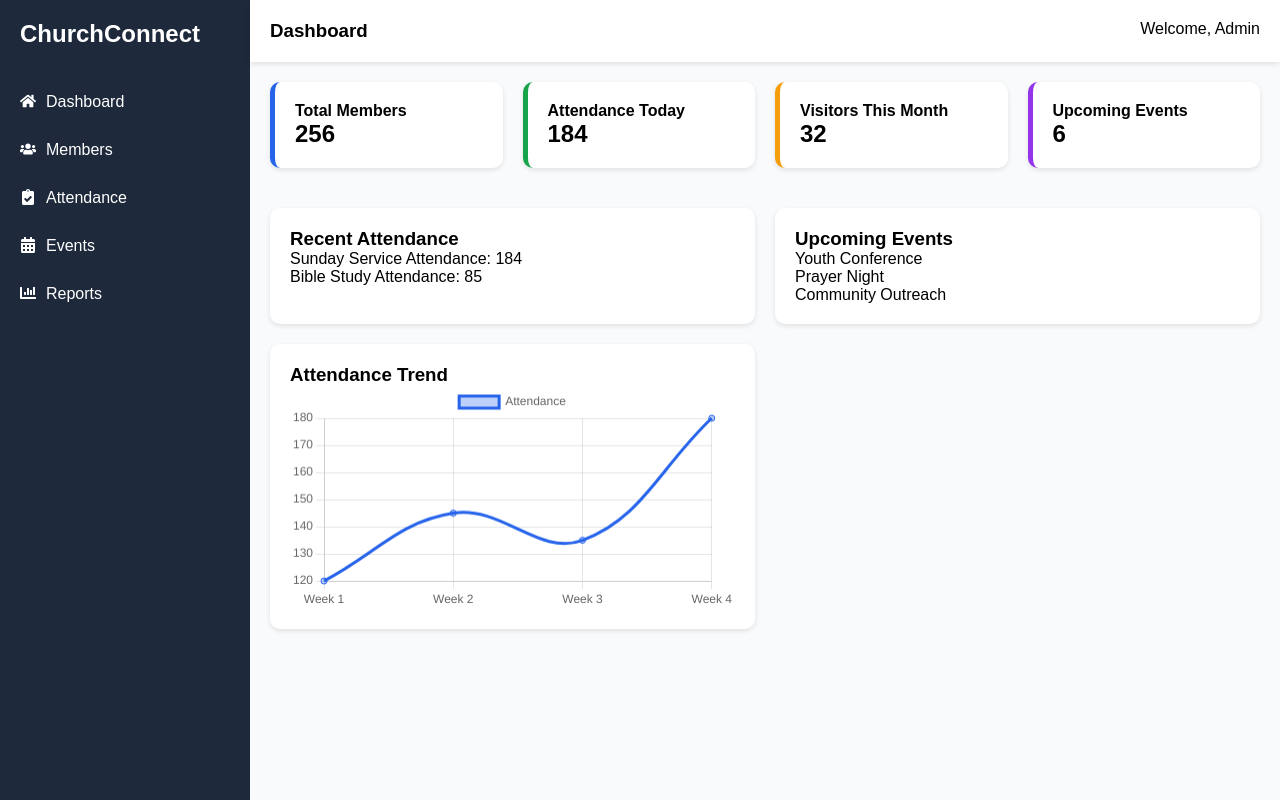
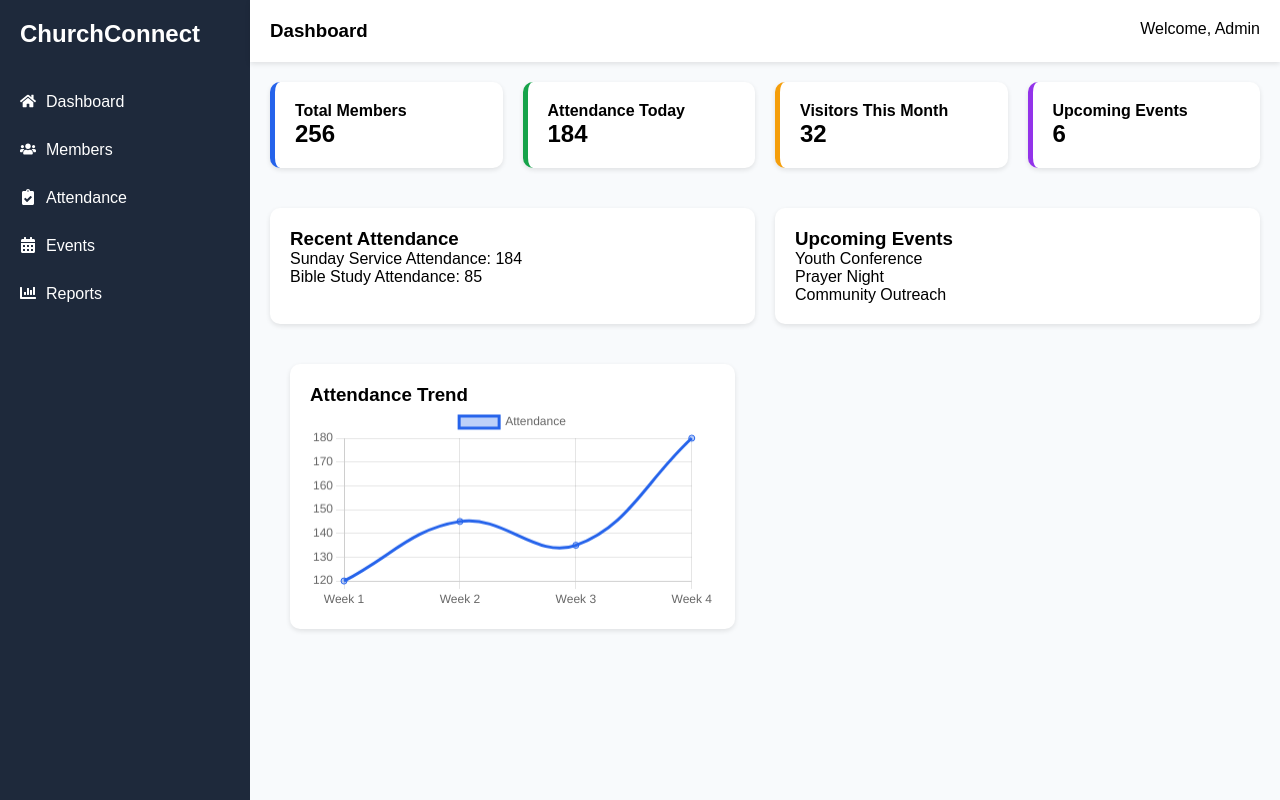
Before and after one commit to MphoJr/Church-Connect, a React (Vite) app in the folder client/: page / in a window 1280 px wide. Built offline with nearby package versions, Linux system fonts and the light colour scheme.

Commit message:
Add chart-panel styling and update Dashboard to use chart-panel for AttendanceChart

```diff
--- a/client/src/App.css
+++ b/client/src/App.css
@@ -72,3 +72,10 @@
   border-radius: 10px;
   box-shadow: 0 2px 5px rgba(0, 0, 0, 0.1);
 }
+.chart-panel {
+  background: white;
+  padding: 20px;
+  border-radius: 10px;
+  margin: 20px;
+  box-shadow: 0 2px 5px rgba(0, 0, 0, 0.1);
+}
--- a/client/src/pages/Dashboard.jsx
+++ b/client/src/pages/Dashboard.jsx
@@ -34,9 +34,8 @@ const Dashboard = () => {
           <p>Community Outreach</p>
         </div>
 
-        <div className="panel">
+        <div className="chart-panel">
           <h3>Attendance Trend</h3>
-
           <AttendanceChart />
         </div>
       </div>
```
